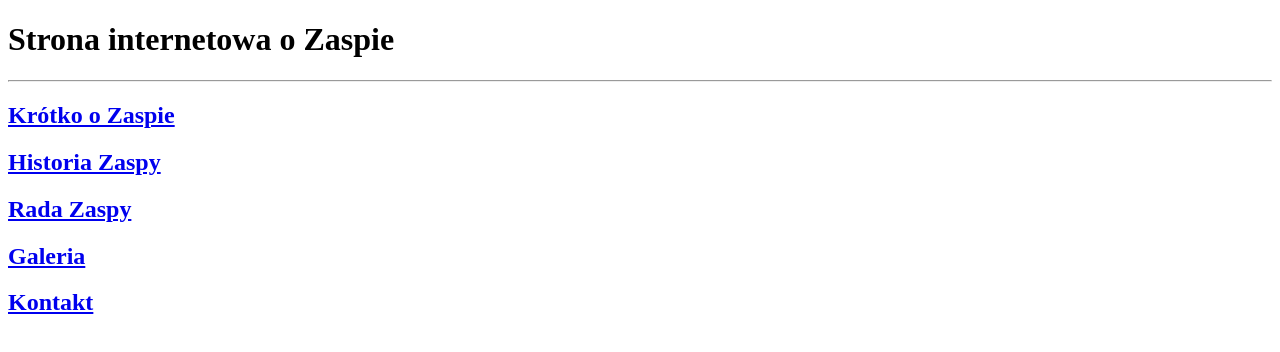
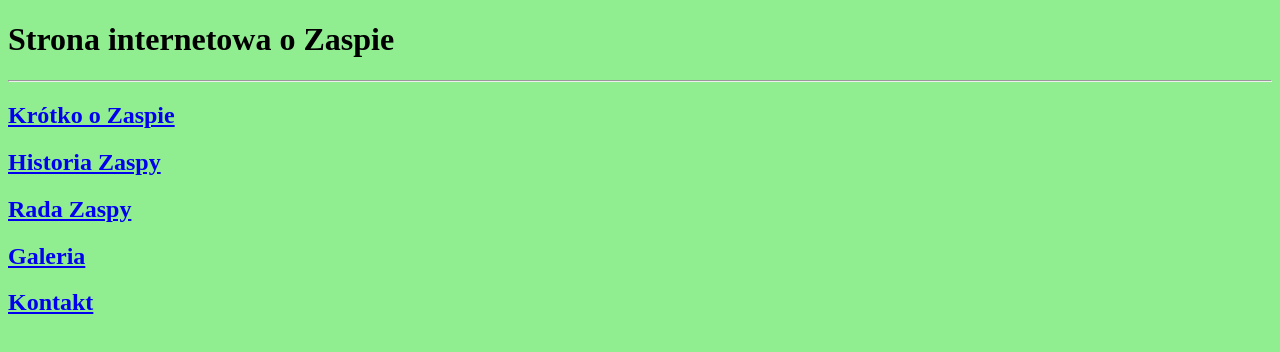
Before and after one commit to GayPizzaDude/Strona-internetowa-o-Zaspie, a plain HTML site: page index.html in a window 1280 px wide. Drawn offline with Linux system fonts and the light colour scheme.

Commit message:
Minor changes

```diff
--- a/index.html
+++ b/index.html
@@ -9,7 +9,7 @@
 </head>
 
 
-<body>
+<body style="background-color: lightgreen;">
 
 
     <h1>Strona internetowa o Zaspie</h1>
```
